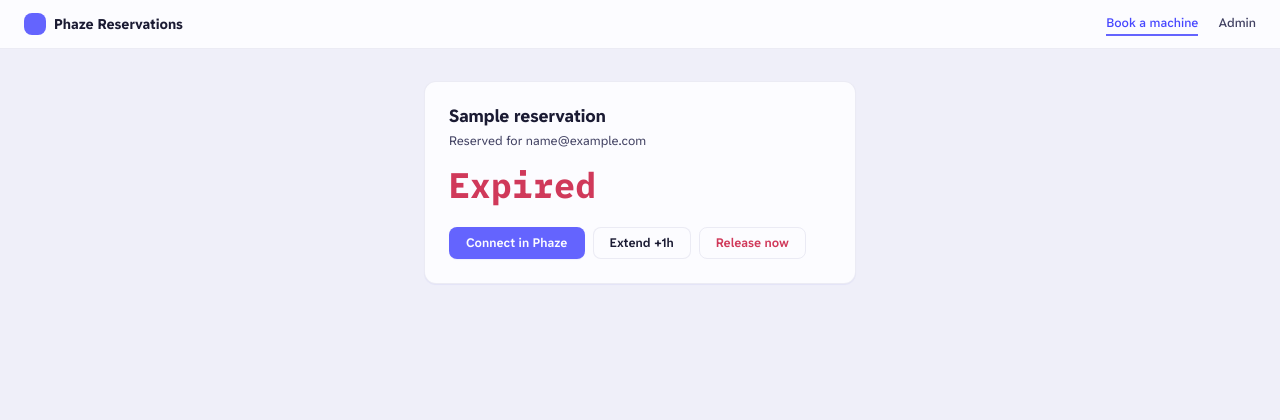
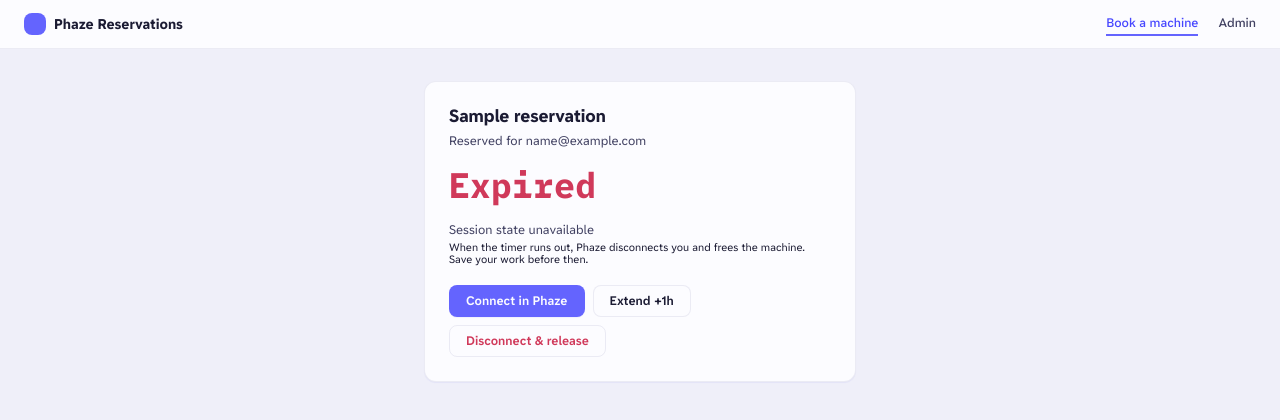
Before and after one commit to phazemichael/phaze-reservation-system, a Flask app: page /status/1 in a window 1280 px wide. Shown: the top 420 px of the page. Run offline with Flask 3, Linux system fonts and the light colour scheme; tables that the repository leaves empty hold one stand-in row (values such as "Sample post"); data that the repository does not hold is empty.

Commit message:
Add manual disconnect: Disconnect (keep reservation) and Disconnect & release, live session state from /connections

```diff
--- a/app.py
+++ b/app.py
@@ -3,7 +3,12 @@
 Booking form -> assign via Phaze API -> status page w/ countdown ->
 background sweeper unassigns expired reservations every 15s and
 auto-promotes the next queued request onto a freed machine.
-Admin view: fleet status, force-release, history, queue.
+Admin view: fleet status with live sessions, disconnect, disconnect &
+release, history, queue.
+
+Unassigning a machine disconnects its assigned user (hosts on Phaze 0.14.0
+or later), so releasing or expiring a reservation ends the live session.
+"Disconnect only" ends the session and gives the seat straight back.
 """
 import os
 import threading
@@ -18,6 +23,20 @@ app = Flask(__name__)
 app.secret_key = os.getenv("FLASK_SECRET_KEY", "dev-secret-change-me")
 
 SWEEP_INTERVAL_SEC = 15
+
+
+@app.template_filter("fmt_hm")
+def fmt_hm(iso_value):
+    """API timestamp (UTC ISO 8601) -> local 24-hour time, e.g. 14:05."""
+    dt = phz.parse_time(iso_value)
+    return dt.strftime("%H:%M") if dt else ""
+
+
+def _session_label(conn: dict | None) -> str:
+    if not conn:
+        return "Not connected"
+    since = fmt_hm(conn.get("connected_at"))
+    return f"Connected since {since}" if since else "Connected"
 
 # Optional Slack notification on auto-expiry — only imported if configured,
 # so this app runs standalone without slack_sdk/slack_bolt installed.
@@ -45,18 +64,20 @@ def _notify_expiry(reservation: dict):
         if slack_user_id:
             _slack_client.chat_postMessage(
                 channel=slack_user_id,
-                text=f":alarm_clock: Your reservation on *{reservation['machine_name']}* has expired "
-                     f"and the machine has been released.",
+                text=f":alarm_clock: Your reservation on *{reservation['machine_name']}* has expired. "
+                     f"You've been disconnected and the machine has been released.",
             )
     except Exception:
         pass  # notification is best-effort, never block the sweep
 
 
-def _release_and_promote(reservation: dict):
-    """Unassign a machine and, if someone is queued, promote them onto it."""
+def _release_and_promote(reservation: dict, status: str = "expired"):
+    """Unassign a machine (which disconnects the user) and, if someone is
+    queued, promote them onto it. Only auto-expiry sends the Slack DM."""
     phz.unassign_machines([reservation["machine_id"]])
-    store.release_reservation(reservation["id"], status="expired")
-    _notify_expiry(reservation)
+    store.release_reservation(reservation["id"], status=status)
+    if status == "expired":
+        _notify_expiry(reservation)
 
     nxt = store.next_waiting()
     if nxt:
@@ -131,7 +152,43 @@ def status(rid):
         return redirect(url_for("book"))
     machine_id = res["machine_id"]
     deep_link = f"phaze://connect?id={machine_id}"
-    return render_template("status.html", res=res, deep_link=deep_link)
+    conn = None
+    session_known = True
+    if res["status"] == "active":
+        try:
+            conn = next(
+                (c for c in phz.list_connections(is_active=True, machine_id=machine_id,
+                                                 accessor_id=res["user_id"])
+                 if c.get("connected_at")),
+                None,
+            )
+        except Exception:
+            session_known = False
+    return render_template("status.html", res=res, deep_link=deep_link, conn=conn,
+                           session_label=_session_label(conn), session_known=session_known)
+
+
+@app.route("/status/<rid>/disconnect", methods=["POST"])
+def disconnect(rid):
+    """Disconnect only: end the live session, keep the reservation."""
+    res = store.get_reservation(rid)
+    back = url_for("admin") if request.form.get("next") == "admin" else url_for("status", rid=rid)
+    if not res or res["status"] != "active":
+        flash("Reservation not active.")
+        return redirect(back)
+    try:
+        ended = phz.disconnect_user(res["machine_id"], res["user_id"])
+    except Exception as e:
+        flash(f"Disconnect failed: {e}")
+        return redirect(back)
+    if ended:
+        flash(f"{res['email']} was disconnected from {res['machine_name']}. "
+              f"The reservation is still active, so they can reconnect.")
+    else:
+        flash(f"Phaze still shows {res['email']} connected to {res['machine_name']}. "
+              f"The host needs Phaze 0.14.0 or later, and admin or IT support roles "
+              f"keep their access. The reservation is still active.")
+    return redirect(back)
 
 
 @app.route("/status/<rid>/extend", methods=["POST"])
@@ -151,10 +208,11 @@ def extend(rid):
 
 @app.route("/status/<rid>/release", methods=["POST"])
 def release(rid):
+    """Disconnect & release: end the session and free the machine."""
     res = store.get_reservation(rid)
     if res and res["status"] == "active":
-        _release_and_promote(res)
-        flash("Machine released.")
+        _release_and_promote(res, status="released")
+        flash("Disconnected and released. The machine is free for the next person.")
     return redirect(url_for("book"))
 
 
@@ -163,19 +221,58 @@ def admin():
     machines = phz.list_machines()
     reservations = store.all_reservations(limit=50)
     queue = store.all_queue(limit=50)
-    active_ids = {r["machine_id"] for r in store.active_reservations()}
+    active_by_machine = {r["machine_id"]: r for r in store.active_reservations()}
+    try:
+        sessions = phz.active_sessions_by_machine()
+        sessions_known = True
+    except Exception:
+        sessions, sessions_known = {}, False
     return render_template("admin.html", machines=machines, reservations=reservations,
-                            queue=queue, active_ids=active_ids)
+                            queue=queue, active_by_machine=active_by_machine,
+                            sessions=sessions, sessions_known=sessions_known)
+
+
+@app.route("/admin/disconnect/<machine_id>", methods=["POST"])
+def admin_disconnect(machine_id):
+    """Disconnect only, from the fleet view. Works for any machine assigned
+    to a single user, whether or not this app made the reservation."""
+    res = store.active_reservation_for_machine(machine_id)
+    if res:
+        user_id, label = res["user_id"], res["email"]
+    else:
+        m = phz.get_machine(machine_id)
+        if not m or not m.get("assignee_id"):
+            flash("Disconnect only works on a machine assigned to one user. "
+                  "Use Disconnect & release instead.")
+            return redirect(url_for("admin"))
+        user_id, label = m["assignee_id"], m["assignee_id"]
+        try:
+            s = phz.active_sessions_by_machine().get(machine_id) or {}
+            label = (s.get("accessor") or {}).get("email") or label
+        except Exception:
+            pass
+    try:
+        ended = phz.disconnect_user(machine_id, user_id)
+    except Exception as e:
+        flash(f"Disconnect failed: {e}")
+        return redirect(url_for("admin"))
+    if ended:
+        flash(f"Disconnected {label}. The machine is still assigned to them.")
+    else:
+        flash(f"Phaze still shows {label} connected. The host needs Phaze 0.14.0 or later, "
+              f"and admin or IT support roles keep their access.")
+    return redirect(url_for("admin"))
 
 
 @app.route("/admin/force-release/<machine_id>", methods=["POST"])
 def force_release(machine_id):
+    """Disconnect & release from the fleet view."""
     res = store.active_reservation_for_machine(machine_id)
     if res:
-        _release_and_promote(res)
+        _release_and_promote(res, status="released")
     else:
         phz.unassign_machines([machine_id])
-    flash(f"Force-released {machine_id[:12]}…")
+    flash(f"Disconnected and released {machine_id[:12]}…")
     return redirect(url_for("admin"))
 
 
--- a/templates/status.html
+++ b/templates/status.html
@@ -7,16 +7,31 @@
     <h1 class="phz-title" style="font-size: var(--text-subtitle-1);">{{ res.machine_name }}</h1>
     <div class="phz-stat" style="margin-bottom:0;">Reserved for {{ res.email }}</div>
     <div class="phz-countdown" id="countdown" data-expires="{{ res.expires_at }}">--:--:--</div>
+    {% if res.status == 'active' %}
+    <div class="phz-stat" style="margin-bottom: var(--size-2);">
+      {% if session_known %}<span class="phz-badge {{ 'online' if conn else 'offline' }}">{{ session_label }}</span>{% else %}Session state unavailable{% endif %}
+    </div>
+    <div style="color: var(--ink-muted); font-size: var(--text-caption); margin-bottom: var(--size-4);">
+      When the timer runs out, Phaze disconnects you and frees the machine. Save your work before then.
+    </div>
     <div class="phz-actions">
       <a class="phz-btn phz-btn-primary" href="{{ deep_link }}">Connect in Phaze</a>
       <form method="post" action="/status/{{ res.id }}/extend">
         <input type="hidden" name="hours" value="1">
         <button class="phz-btn phz-btn-secondary" type="submit">Extend +1h</button>
       </form>
+      {% if conn %}
+      <form method="post" action="/status/{{ res.id }}/disconnect">
+        <button class="phz-btn phz-btn-secondary" type="submit" title="End the session. Your reservation stays, so you can reconnect.">Disconnect</button>
+      </form>
+      {% endif %}
       <form method="post" action="/status/{{ res.id }}/release">
-        <button class="phz-btn phz-btn-negative" type="submit">Release now</button>
+        <button class="phz-btn phz-btn-negative" type="submit" title="End the session and free the machine.">Disconnect &amp; release</button>
       </form>
     </div>
+    {% else %}
+    <div class="phz-stat">This reservation has ended ({{ res.status }}).</div>
+    {% endif %}
   </div>
 
 <script>
```
Also changed, not shown: phaze_client.py (+88 -4 lines), templates/admin.html (+23 -4 lines).
